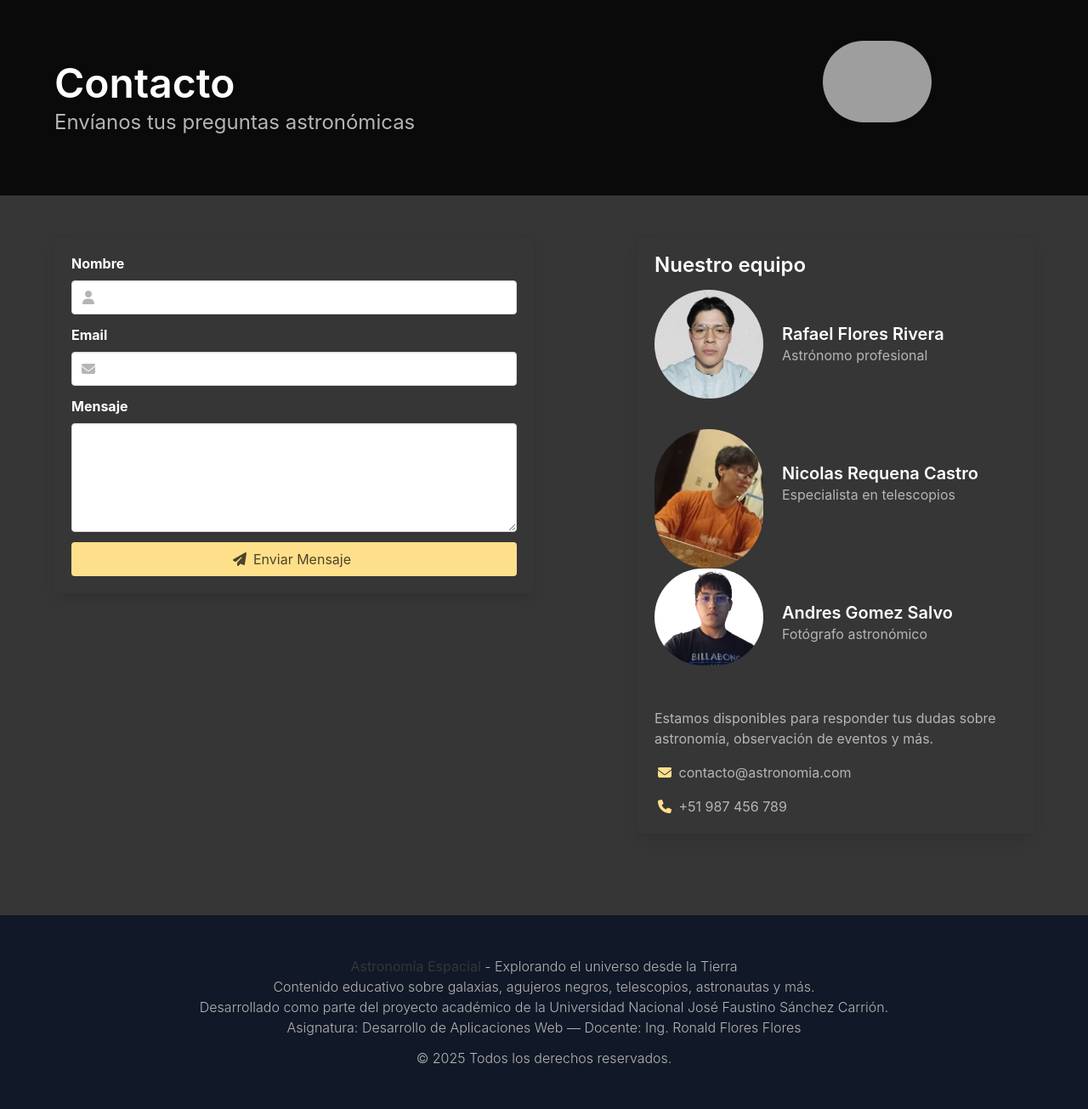
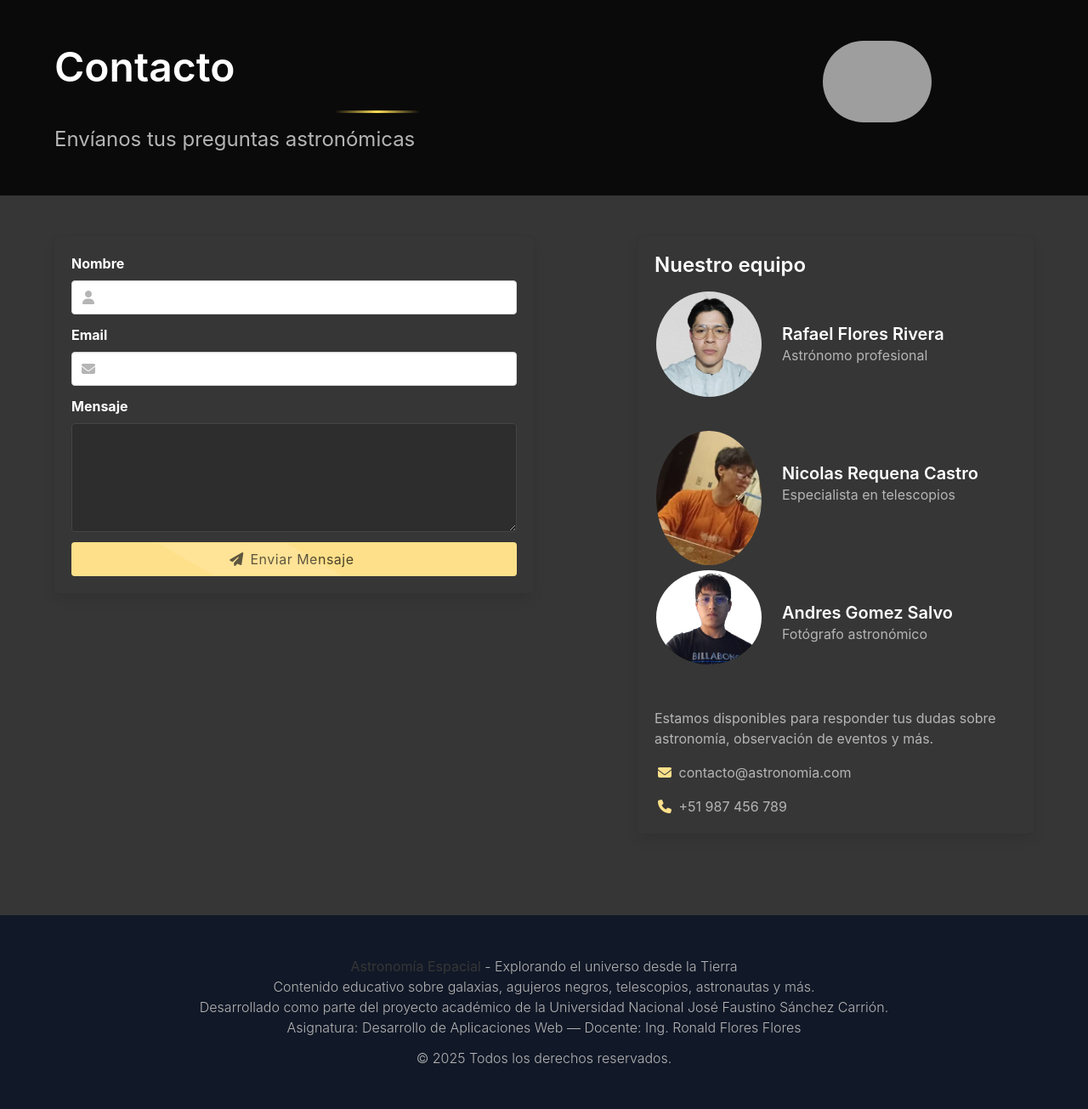
Before and after one commit to RafaDev03/pagina-astronomia, a PHP site: page /contacto.php in a window 1280 px wide. Shown: the part 96-1401 px from the top of the page at 85% size. Run offline with PHP 8.4, Linux system fonts and the light colour scheme; grey boxes are pictures that could not be loaded.

Commit message:
integrantes

```diff
--- a/contacto.php
+++ b/contacto.php
@@ -1,8 +1,6 @@
 <!DOCTYPE html>
 <html lang="es">
-<?php
-    include_once 'includes/head.php'
-    ?>
+<?php include_once 'includes/head.php' ?>
 <body class="has-background-dark">
 
     <?php include 'includes/header.php'; ?>
@@ -13,7 +11,8 @@
                 <div class="columns is-vcentered">
                     <div class="column is-8">
                         <h1 class="title is-1 has-text-white">Contacto</h1>
-                        <h2 class="subtitle is-4 has-text-grey-light">Envíanos tus preguntas astronómicas</h2>
+                        <div class="divider-gradient"></div>
+                        <h2 class="subtitle is-4 has-text-grey-light mt-3">Envíanos tus preguntas astronómicas</h2>
                     </div>
                     <div class="column is-4 has-text-centered">
                         <figure class="image is-128x128 is-inline-block">
@@ -29,7 +28,7 @@
         <div class="container">
             <div class="columns">
                 <div class="column is-6">
-                    <div class="box has-background-grey-darker">
+                    <div class="box has-background-grey-darker contact-box">
                        <form action="procesar_contacto.php" method="POST">
                             <div class="field">
                                 <label class="label has-text-white">Nombre</label>
@@ -54,13 +53,13 @@
                             <div class="field">
                                 <label class="label has-text-white">Mensaje</label>
                                 <div class="control">
-                            <textarea class="textarea" name="mensaje" required></textarea>
+                                    <textarea class="textarea custom-textarea" name="mensaje" required></textarea>
                                 </div>
                             </div>
 
                             <div class="field">
                                 <div class="control">
-                            <button type="submit" class="button is-warning is-fullwidth">
+                                    <button type="submit" class="button is-warning is-fullwidth custom-submit-btn">
                                         <span class="icon">
                                             <i class="fas fa-paper-plane"></i>
                                         </span>
@@ -73,14 +72,14 @@
                 </div>
 
                 <div class="column is-5 is-offset-1">
-                    <div class="box has-background-grey-darker">
+                    <div class="box has-background-grey-darker contact-box">
                         <h3 class="title is-4 has-text-white mb-4">Nuestro equipo</h3>
 
                         <!-- Integrante 1 -->
                         <div class="columns is-mobile is-vcentered mb-5">
                             <div class="column is-one-third">
                                 <figure class="image is-128x128">
-                                    <img class="is-rounded" src="assets\img\contacto\rafa.jpg" alt="Integrante 1">
+                                    <img class="team-member-img" src="assets/img/contacto/rafa.jpg" alt="Rafael Flores">
                                 </figure>
                             </div>
                             <div class="column">
@@ -93,7 +92,7 @@
                         <div class="columns is-mobile is-vcentered mb-5">
                             <div class="column is-one-third">
                                 <figure class="image is-128x128">
-                                    <img class="is-rounded" src="assets\img\contacto\nicolas.jpeg" alt="Integrante 2">
+                                    <img class="team-member-img" src="assets/img/contacto/nicolas.jpeg" alt="Nicolas Requena">
                                 </figure>
                             </div>
                             <div class="column">
@@ -106,7 +105,7 @@
                         <div class="columns is-mobile is-vcentered">
                             <div class="column is-one-third">
                                 <figure class="image is-128x128">
-                                    <img class="is-rounded" src="assets\img\contacto\gomez.jpg" alt="Integrante 3">
+                                    <img class="team-member-img" src="assets/img/contacto/gomez.jpg" alt="Andres Gomez">
                                 </figure>
                             </div>
                             <div class="column">
--- a/includes/head.php
+++ b/includes/head.php
@@ -10,4 +10,5 @@
 
     <!-- Tailwind CSS -->
     <link rel="stylesheet" href="assets/css/tailwind.css">
+    <link rel="stylesheet" href="rafael.css">
 </head>
--- /dev/null
+++ b/rafael.css
@@ -0,0 +1,95 @@
+/* Estilos personalizados para la página de contacto */
+
+/* 1. Divider con efecto de degradado */
+.divider-gradient {
+  width: 100px;
+  height: 3px;
+  margin: 1rem auto;
+  background: linear-gradient(90deg, transparent, #ffdd57, transparent);
+}
+
+/* 2. Imágenes del equipo */
+.team-member-img {
+  width: 128px;
+  height: 128px;
+  object-fit: cover;
+  border-radius: 50%;
+  border: 2px solid transparent;
+  transition: all 0.3s ease;
+}
+
+.team-member-img:hover {
+  transform: scale(1.05);
+  border-color: #ffdd57;
+  box-shadow: 0 5px 15px rgba(255, 221, 87, 0.3);
+}
+
+/* 3. Efectos para los boxes */
+.contact-box {
+  transition: all 0.3s ease;
+  position: relative;
+  overflow: hidden;
+}
+
+.contact-box:hover {
+  transform: translateY(-5px);
+  box-shadow: 0 10px 25px rgba(0, 0, 0, 0.2);
+}
+
+.contact-box::before {
+  content: "";
+  position: absolute;
+  top: 0;
+  left: 0;
+  width: 3px;
+  height: 0;
+  background: #ffdd57;
+  transition: height 0.3s ease;
+}
+
+.contact-box:hover::before {
+  height: 100%;
+}
+
+/* 4. Textarea personalizado */
+.custom-textarea {
+  min-height: 150px;
+  background-color: #2d2d2d;
+  border: 1px solid #444;
+  color: #fff;
+  transition: all 0.3s;
+}
+
+.custom-textarea:focus {
+  border-color: #ffdd57;
+  box-shadow: 0 0 0 0.125em rgba(255, 221, 87, 0.25);
+}
+
+/* 5. Botón con efecto mejorado */
+.custom-submit-btn {
+  position: relative;
+  overflow: hidden;
+  transition: all 0.3s;
+  letter-spacing: 0.5px;
+}
+
+.custom-submit-btn:hover {
+  transform: translateY(-2px);
+  box-shadow: 0 5px 15px rgba(255, 221, 87, 0.4);
+}
+
+.custom-submit-btn::after {
+  content: "";
+  position: absolute;
+  top: -50%;
+  left: -60%;
+  width: 200%;
+  height: 200%;
+  background: rgba(255, 255, 255, 0.1);
+  transform: rotate(30deg);
+  transition: all 0.4s;
+}
+
+.custom-submit-btn:hover::after {
+  left: 100%;
+}
```
Lines whose indentation alone changed are shown as unchanged.
